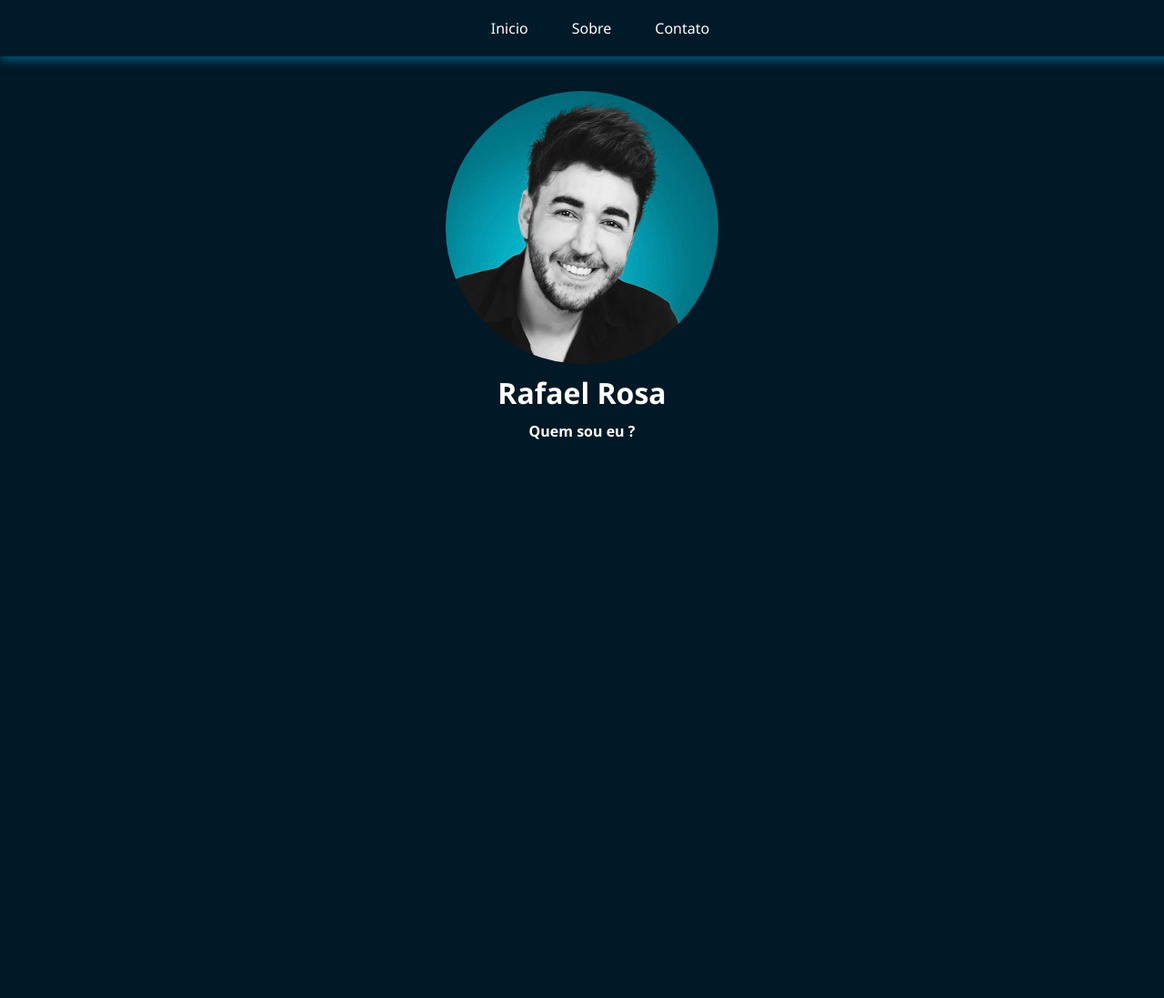
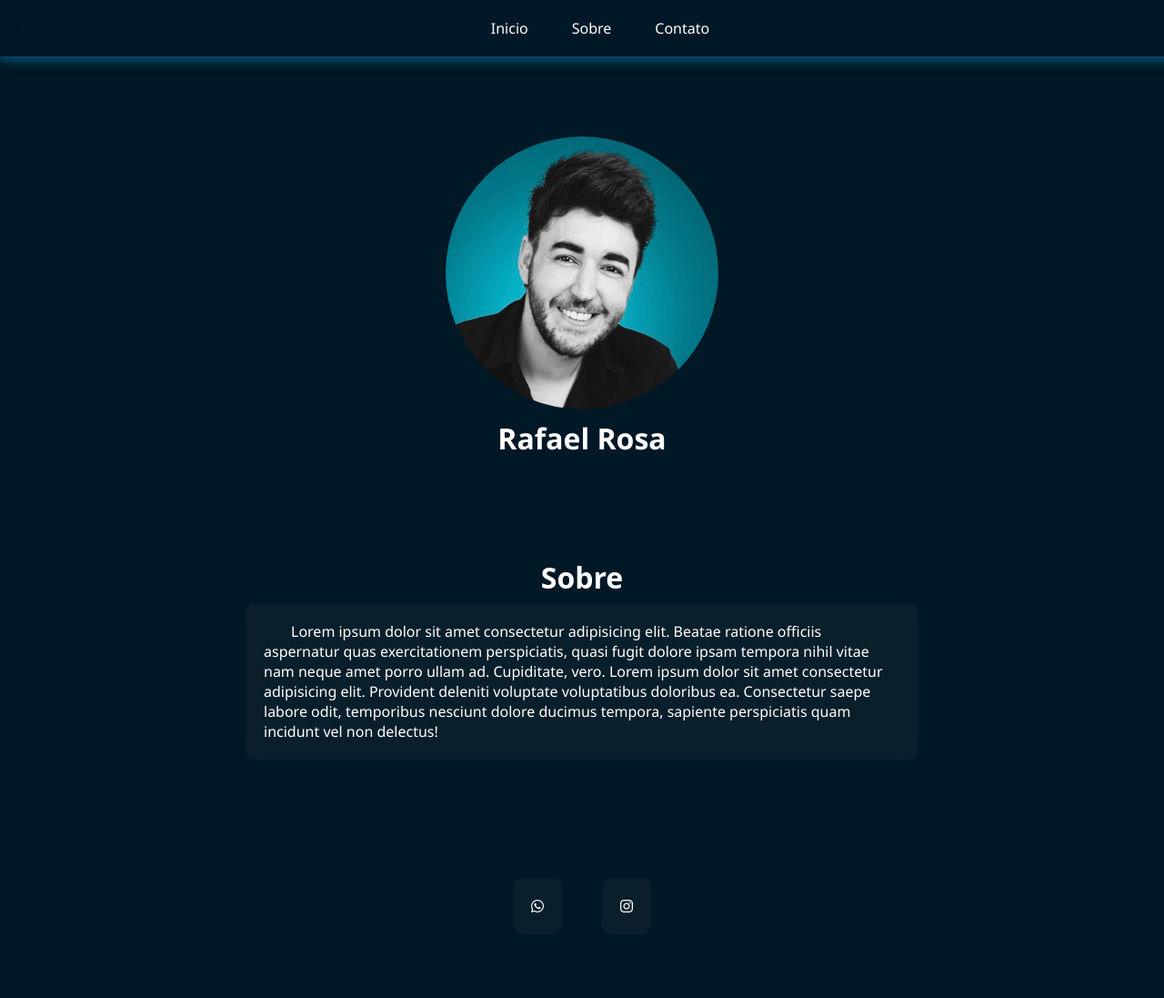
Before and after one commit to Rafaelrosaweb/projeto, a plain HTML site: page index.html in a window 1280 px wide. Shown: the whole page at 91% size. Before the commit the page ends 800 px from the top, so only its background shows below. Drawn offline with Linux system fonts and the light colour scheme.

Commit message:
atualizaçao

```diff
--- a/index.html
+++ b/index.html
@@ -5,36 +5,76 @@
     <meta name="viewport" content="width=device-width, initial-scale=1.0">
     <title>Rafael Rosa</title>
     <link rel="stylesheet" href="style.css">
+    <link rel="stylesheet" href="https://cdnjs.cloudflare.com/ajax/libs/font-awesome/6.7.2/css/all.min.css">
 </head>
 <body>
-  <nav>
+  <nav >
     <ul class="menu">
-        <li>
+        <a href="#inicio">
+          <li class="lista">
               Inicio
           </li>
-        <li>
+        </a>
+
+        <a href="#sobre">
+          <li class="lista">
               Sobre
           </li>
-        <li>
+        </a>
+
+
+         <a href="#contato">
+           <li class="lista">
               Contato
            </li>
+         </a>
     </ul>
   </nav>
 
-  <main class="fundo">
-    <div class="foto"> </div>
+  <main class="fundo" id="inicio">
+    <div class="foto" > </div>
+    <h1 >Rafael Rosa</h1>
+
 
   </main>
 
 
-    <h1>Rafael Rosa</h1>
+     <section>
+      <div>
+        <h2 class="sobremim">Sobre</h2>
+      </div>
 
-    <h2>Quem sou eu ?</h2>
+      <div  class="sobre" id="sobre">
+          <p class="paragrafo" >  Lorem ipsum dolor sit amet consectetur adipisicing elit. Beatae ratione officiis aspernatur quas exercitationem perspiciatis, quasi fugit dolore ipsam tempora nihil vitae nam neque amet porro ullam ad. Cupiditate, vero. Lorem ipsum dolor sit amet consectetur adipisicing elit. Provident deleniti voluptate voluptatibus doloribus ea. Consectetur saepe labore odit, temporibus nesciunt dolore ducimus tempora, sapiente perspiciatis quam incidunt vel non delectus!</p>  </div>
+    </section>
+
+    <section id="contato">
+      <div class="caxa">
+
+
+          <ul>
+
+            <li id="lisicon">
+              <a href="https://wa.me/message/JN2S2VCRW66YD1" target="_blank"><i class="fa-brands fa-whatsapp"></i></a>
+            </li>
+
+            <li id="lisicon">
+              <a href="https://www.instagram.com/rafaelrosa.r/?hl=pt-br" target="_blank"><i class="fa-brands fa-instagram"></i></a>
+            </li>
+
+          </ul>
+
+
+      </div>
+
+
+
 
     </section>
 
 
 
 
+
 </body>
 </html>
--- a/style.css
+++ b/style.css
@@ -16,16 +16,34 @@ body{
     background-color:#011826;
 }
 .menu{
+
     position: fixed;
     top: 0;
     width: 100%;
-    background-color: #011a29;
+    background-color: #011a2986;
     display: flex;
     justify-content: center;
     gap: 3rem;
     list-style: none;
+    padding: 20px;
     color: white;
-    padding: 20px;
+    backdrop-filter: blur(10px);
+
+
+
+
+}
+a{
+    text-decoration: none;
+}
+
+
+.lista {
+
+    color: white;
+    list-style: none;
+
+
 
 }
 .menu:hover{
@@ -33,10 +51,7 @@ body{
 
 }
 
-li:hover{
-    text-decoration: underline;
 
-}
 
 .foto{
 
@@ -44,7 +59,7 @@ li:hover{
     width: 300px;
     height: 300px;
     margin: auto;
-    margin-top: 100px;
+    margin-top: 150px;
     border-radius:  50%;
     background-image: url(imagens/minha\ imagem.jpg);
     background-position:  center;
@@ -55,6 +70,8 @@ li:hover{
     box-shadow: 0px 1px 30px #025373;
     animation-duration: 600ms;
 }
+
+
 
 h1{
     text-align: center;
@@ -73,3 +90,73 @@ h2{
     font-size: 1em;
 
    }
+   .sobre{
+   padding: 50px;
+   display: flex;
+   justify-content: center;
+   text-indent: 30px;
+
+
+
+
+
+
+
+   }
+   .paragrafo{
+    background-color: #68686818;
+    backdrop-filter: blur(10px);
+    padding: 20px;
+    border-radius: 10px;
+    color: white;
+    max-width: 700px;
+    display: flex;
+
+
+
+
+
+   }
+   .sobremim{
+    margin-top: 100px;
+    font-size: 2em;
+    margin-bottom: -40px;
+   }
+
+   .paragrafo:hover{
+    box-shadow: 0px 5px 10px #025373;
+
+
+
+   }
+ .caxa{
+    background-color: var(--ecuro);
+    margin-top: 10px;
+    padding: 50px;
+   display: flex;
+   justify-content: center;
+
+
+}
+
+.fa-brands {
+    color: #ffffff;
+
+
+
+}
+#lisicon{
+    list-style: none;
+    display: inline-block;
+    margin: 20px;
+    background-color: #68686818;
+    backdrop-filter: blur(10px);
+    padding: 20px;
+    border-radius: 10px;
+
+
+}
+#lisicon:hover{
+    box-shadow: 0px 5px 10px #025373;
+
+}
```
Lines whose indentation alone changed are shown as unchanged.
